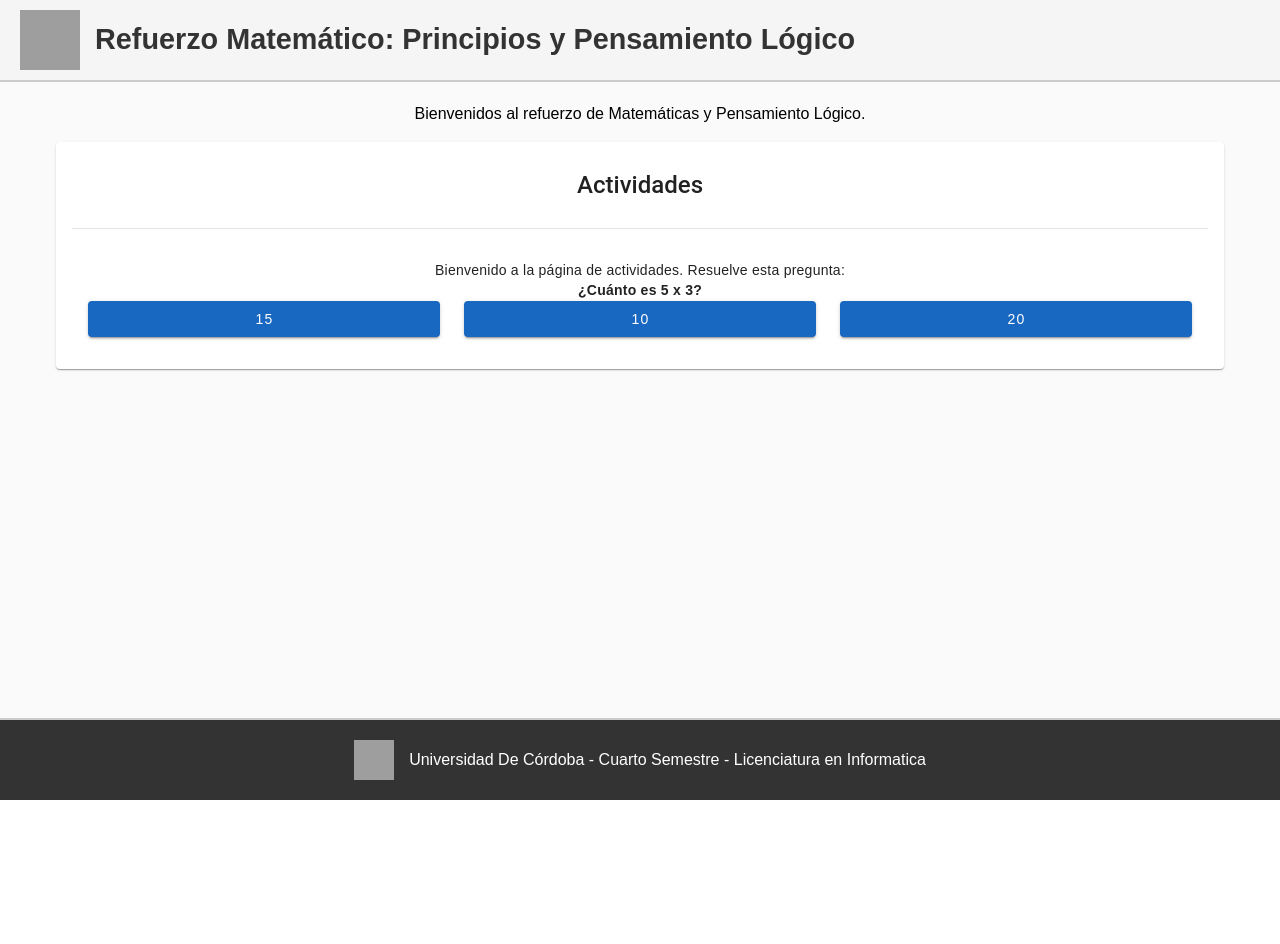
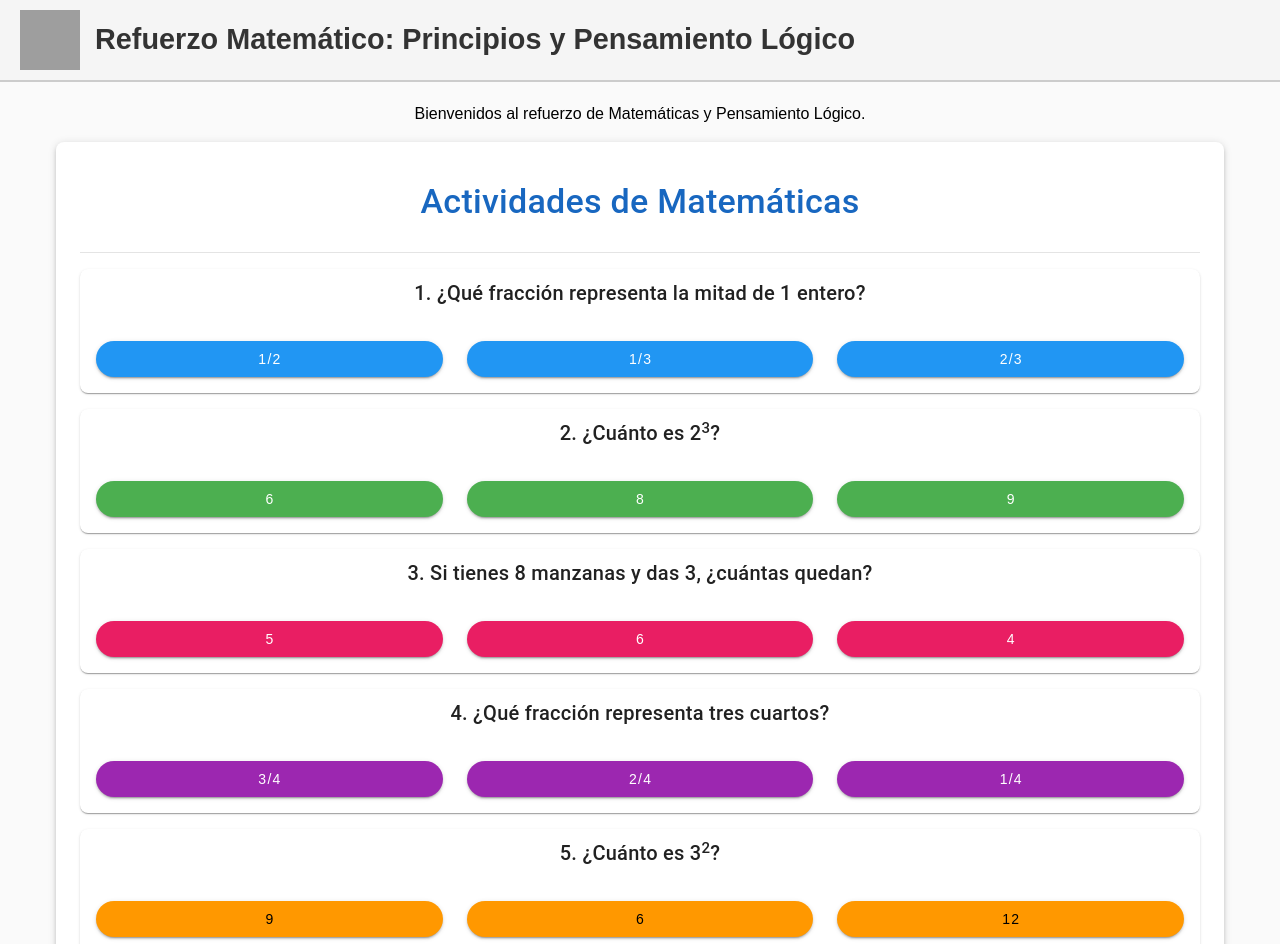
Before and after one commit to MarioAhr17/oba-, a Nuxt app: page /actividades in a window 1280 px wide. Shown: the top 944 px of the page. Before the commit the page ends 800 px from the top, so only its background shows below. Built offline with nearby package versions, Linux system fonts and the light colour scheme; grey boxes are pictures that could not be loaded.

Commit message:
actividades
holi

```diff
--- a/pages/actividades.vue
+++ b/pages/actividades.vue
@@ -1,31 +1,170 @@
 <template>
     <v-container>
-      <v-card class="pa-4">
-        <v-card-title class="text-h5">Actividades</v-card-title>
+      <v-card class="pa-6 rounded-lg elevation-3">
+        <v-card-title class="text-h4 text-center text-primary">Actividades de Matemáticas</v-card-title>
         <v-divider class="my-4"></v-divider>
 
-        <!-- Contenido de la actividad -->
+        <!-- Pregunta 1: Principios de Fracciones -->
+        <v-card outlined class="mb-4 rounded-lg elevation-1">
+          <v-card-title class="text-h6">1. ¿Qué fracción representa la mitad de 1 entero?</v-card-title>
           <v-card-text>
-          <p>Bienvenido a la página de actividades. Resuelve esta pregunta:</p>
-          <p><strong>¿Cuánto es 5 x 3?</strong></p>
-
-          <v-row>
+            <v-row class="mt-3">
               <v-col cols="12" md="4">
-              <v-btn block color="primary" @click="checkAnswer(15)">15</v-btn>
+                <v-btn block color="blue lighten-2" class="rounded-pill" @click="checkAnswer('fractions', '1/2')">
+                  1/2
+                </v-btn>
               </v-col>
               <v-col cols="12" md="4">
-              <v-btn block color="primary" @click="checkAnswer(10)">10</v-btn>
+                <v-btn block color="blue lighten-2" class="rounded-pill" @click="checkAnswer('fractions', '1/3')">
+                  1/3
+                </v-btn>
               </v-col>
               <v-col cols="12" md="4">
-              <v-btn block color="primary" @click="checkAnswer(20)">20</v-btn>
+                <v-btn block color="blue lighten-2" class="rounded-pill" @click="checkAnswer('fractions', '2/3')">
+                  2/3
+                </v-btn>
               </v-col>
             </v-row>
-
-          <!-- Retroalimentación -->
-          <v-alert v-if="feedback" type="info" class="mt-4">
-            {{ feedback }}
+            <v-alert v-if="feedback.fractions" type="info" class="mt-4 rounded-pill">
+              {{ feedback.fractions }}
             </v-alert>
           </v-card-text>
+        </v-card>
+
+        <!-- Pregunta 2: Potenciación -->
+        <v-card outlined class="mb-4 rounded-lg elevation-1">
+          <v-card-title class="text-h6">2. ¿Cuánto es 2<sup>3</sup>?</v-card-title>
+          <v-card-text>
+            <v-row class="mt-3">
+              <v-col cols="12" md="4">
+                <v-btn block color="green lighten-2" class="rounded-pill" @click="checkAnswer('powers', 6)">
+                  6
+                </v-btn>
+              </v-col>
+              <v-col cols="12" md="4">
+                <v-btn block color="green lighten-2" class="rounded-pill" @click="checkAnswer('powers', 8)">
+                  8
+                </v-btn>
+              </v-col>
+              <v-col cols="12" md="4">
+                <v-btn block color="green lighten-2" class="rounded-pill" @click="checkAnswer('powers', 9)">
+                  9
+                </v-btn>
+              </v-col>
+            </v-row>
+            <v-alert v-if="feedback.powers" type="info" class="mt-4 rounded-pill">
+              {{ feedback.powers }}
+            </v-alert>
+          </v-card-text>
+        </v-card>
+
+        <!-- Pregunta 3: Matemática básica -->
+        <v-card outlined class="mb-4 rounded-lg elevation-1">
+          <v-card-title class="text-h6">3. Si tienes 8 manzanas y das 3, ¿cuántas quedan?</v-card-title>
+          <v-card-text>
+            <v-row class="mt-3">
+              <v-col cols="12" md="4">
+                <v-btn block color="pink lighten-2" class="rounded-pill" @click="checkAnswer('basicMath', 5)">
+                  5
+                </v-btn>
+              </v-col>
+              <v-col cols="12" md="4">
+                <v-btn block color="pink lighten-2" class="rounded-pill" @click="checkAnswer('basicMath', 6)">
+                  6
+                </v-btn>
+              </v-col>
+              <v-col cols="12" md="4">
+                <v-btn block color="pink lighten-2" class="rounded-pill" @click="checkAnswer('basicMath', 4)">
+                  4
+                </v-btn>
+              </v-col>
+            </v-row>
+            <v-alert v-if="feedback.basicMath" type="info" class="mt-4 rounded-pill">
+              {{ feedback.basicMath }}
+            </v-alert>
+          </v-card-text>
+        </v-card>
+
+        <!-- Pregunta 4: Fracciones -->
+        <v-card outlined class="mb-4 rounded-lg elevation-1">
+          <v-card-title class="text-h6">4. ¿Qué fracción representa tres cuartos?</v-card-title>
+          <v-card-text>
+            <v-row class="mt-3">
+              <v-col cols="12" md="4">
+                <v-btn block color="purple lighten-2" class="rounded-pill" @click="checkAnswer('fractions', '3/4')">
+                  3/4
+                </v-btn>
+              </v-col>
+              <v-col cols="12" md="4">
+                <v-btn block color="purple lighten-2" class="rounded-pill" @click="checkAnswer('fractions', '2/4')">
+                  2/4
+                </v-btn>
+              </v-col>
+              <v-col cols="12" md="4">
+                <v-btn block color="purple lighten-2" class="rounded-pill" @click="checkAnswer('fractions', '1/4')">
+                  1/4
+                </v-btn>
+              </v-col>
+            </v-row>
+            <v-alert v-if="feedback.fractions" type="info" class="mt-4 rounded-pill">
+              {{ feedback.fractions }}
+            </v-alert>
+          </v-card-text>
+        </v-card>
+
+        <!-- Pregunta 5: Potenciación -->
+        <v-card outlined class="mb-4 rounded-lg elevation-1">
+          <v-card-title class="text-h6">5. ¿Cuánto es 3<sup>2</sup>?</v-card-title>
+          <v-card-text>
+            <v-row class="mt-3">
+              <v-col cols="12" md="4">
+                <v-btn block color="orange lighten-2" class="rounded-pill" @click="checkAnswer('powers', 9)">
+                  9
+                </v-btn>
+              </v-col>
+              <v-col cols="12" md="4">
+                <v-btn block color="orange lighten-2" class="rounded-pill" @click="checkAnswer('powers', 6)">
+                  6
+                </v-btn>
+              </v-col>
+              <v-col cols="12" md="4">
+                <v-btn block color="orange lighten-2" class="rounded-pill" @click="checkAnswer('powers', 12)">
+                  12
+                </v-btn>
+              </v-col>
+            </v-row>
+            <v-alert v-if="feedback.powers" type="info" class="mt-4 rounded-pill">
+              {{ feedback.powers }}
+            </v-alert>
+          </v-card-text>
+        </v-card>
+
+        <!-- Pregunta 6: Matemática básica -->
+        <v-card outlined class="mb-4 rounded-lg elevation-1">
+          <v-card-title class="text-h6">6. Si tienes 10 manzanas y das 7, ¿cuántas quedan?</v-card-title>
+          <v-card-text>
+            <v-row class="mt-3">
+              <v-col cols="12" md="4">
+                <v-btn block color="red lighten-2" class="rounded-pill" @click="checkAnswer('basicMath', 3)">
+                  3
+                </v-btn>
+              </v-col>
+              <v-col cols="12" md="4">
+                <v-btn block color="red lighten-2" class="rounded-pill" @click="checkAnswer('basicMath', 2)">
+                  2
+                </v-btn>
+              </v-col>
+              <v-col cols="12" md="4">
+                <v-btn block color="red lighten-2" class="rounded-pill" @click="checkAnswer('basicMath', 1)">
+                  1
+                </v-btn>
+              </v-col>
+            </v-row>
+            <v-alert v-if="feedback.basicMath" type="info" class="mt-4 rounded-pill">
+              {{ feedback.basicMath }}
+            </v-alert>
+          </v-card-text>
+        </v-card>
       </v-card>
     </v-container>
   </template>
@@ -34,15 +173,36 @@
   export default {
     data() {
       return {
-        feedback: null,
+        feedback: {
+          fractions: null,
+          powers: null,
+          basicMath: null,
+        },
       };
     },
     methods: {
-      checkAnswer(selectedAnswer) {
-        if (selectedAnswer === 15) {
-          this.feedback = "¡Correcto! 5 x 3 es 15.";
-        } else {
-          this.feedback = "Incorrecto, intenta de nuevo.";
+      checkAnswer(category, selectedAnswer) {
+        if (category === "fractions") {
+          this.feedback.fractions =
+            selectedAnswer === "1/2"
+              ? "¡Correcto! La mitad de 1 es 1/2."
+              : selectedAnswer === "3/4"
+              ? "¡Correcto! Tres cuartos es 3/4."
+              : "Incorrecto. Piensa en dividir 1 en partes iguales.";
+        } else if (category === "powers") {
+          this.feedback.powers =
+            selectedAnswer === 8
+              ? "¡Correcto! 2 elevado a la 3 es 8."
+              : selectedAnswer === 9
+              ? "¡Correcto! 3 elevado a la 2 es 9."
+              : "Incorrecto. Recuerda que 2<sup>3</sup> significa 2 × 2 × 2.";
+        } else if (category === "basicMath") {
+          this.feedback.basicMath =
+            selectedAnswer === 5
+              ? "¡Correcto! Si das 3 manzanas de 8, te quedan 5."
+              : selectedAnswer === 3
+              ? "¡Correcto! Si das 7 manzanas de 10, te quedan 3."
+              : "Incorrecto. Resta correctamente: 10 - 7.";
         }
       },
     },
@@ -50,4 +210,10 @@
   </script>
 
   <style scoped>
+  .text-center {
+    text-align: center;
+  }
+  .rounded-pill {
+    border-radius: 50px;
+  }
   </style>
```
Lines whose indentation alone changed are shown as unchanged.
